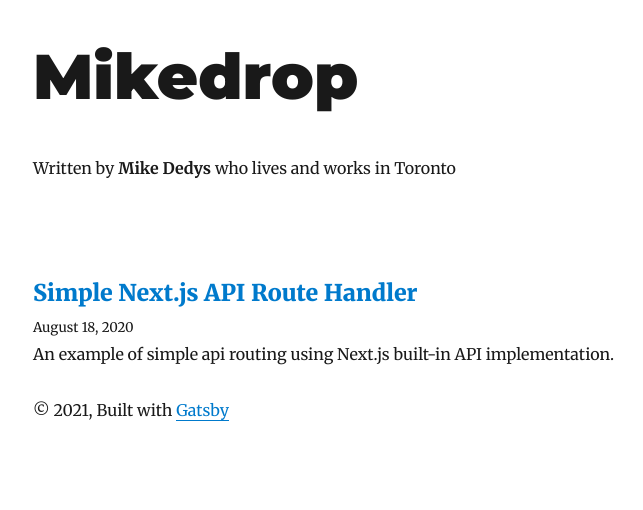
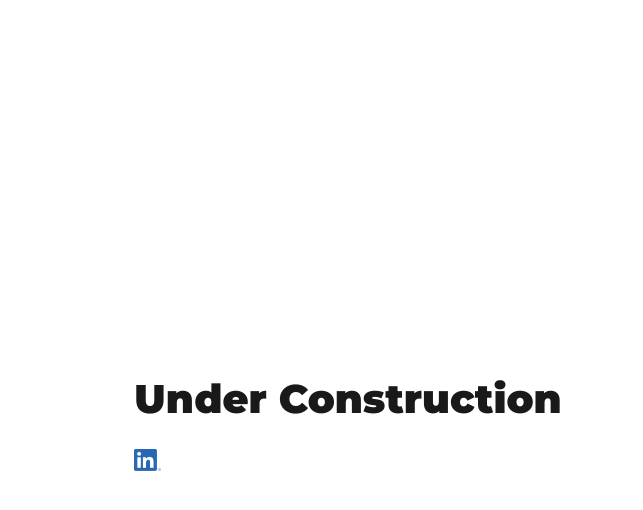
Before and after one commit to mdedys/mikedrop, a Gatsby site: page / in a window 1280 px wide. Shown: the whole page, without its empty margins (292-935 px from the left). Built offline with nearby package versions, Linux system fonts and the light colour scheme; Gatsby itself is replaced by a stand-in of ours; some packages are replaced by stand-ins of ours.

Commit message:
Move site to under construction state - migrate to yarn2

```diff
--- a/package.json
+++ b/package.json
@@ -50,9 +50,10 @@
     "build": "gatsby build",
     "develop": "gatsby develop",
     "format": "prettier --write \"**/*.{js,jsx,ts,tsx,json,md}\"",
-    "start": "npm run develop",
+    "start": "yarn develop",
     "serve": "gatsby serve",
     "clean": "gatsby clean",
     "test": "echo \"Write tests! -> https://gatsby.dev/unit-testing\" && exit 1"
-  }
+  },
+  "packageManager": "yarn@3.0.2"
 }
--- a/src/components/bio.js
+++ b/src/components/bio.js
@@ -24,7 +24,7 @@ const Bio = () => {
     }
   `)
 
-  const { author, social } = data.site.siteMetadata
+  const { author } = data.site.siteMetadata
   return (
     <div
       style={{
--- a/src/pages/index.js
+++ b/src/pages/index.js
@@ -1,46 +1,85 @@
 import React from "react"
-import { Link, graphql } from "gatsby"
+import { graphql } from "gatsby"
 
-import Bio from "../components/bio"
-import Layout from "../components/layout"
-import SEO from "../components/seo"
-import { rhythm } from "../utils/typography"
+// import Bio from "../components/bio"
+// import Layout from "../components/layout"
+// import SEO from "../components/seo"
+// import { rhythm } from "../utils/typography"
 
-const BlogIndex = ({ data, location }) => {
-  const siteTitle = data.site.siteMetadata.title
-  const posts = data.allMarkdownRemark.edges
+import LinkedIn from "../../content/assets/linkedin.png"
+
+const BlogIndex = () => {
+  // const siteTitle = data.site.siteMetadata.title
+  // const posts = data.allMarkdownRemark.edges
+
+  // return (
+  //   <Layout location={location} title={siteTitle}>
+  //     <SEO title="All posts" />
+  //     <Bio />
+  //     {posts.map(({ node }) => {
+  //       const title = node.frontmatter.title || node.fields.slug
+  //       return (
+  //         <article key={node.fields.slug}>
+  //           <header>
+  //             <h3
+  //               style={{
+  //                 marginBottom: rhythm(1 / 4),
+  //               }}
+  //             >
+  //               <Link style={{ boxShadow: `none` }} to={node.fields.slug}>
+  //                 {title}
+  //               </Link>
+  //             </h3>
+  //             <small>{node.frontmatter.date}</small>
+  //           </header>
+  //           <section>
+  //             <p
+  //               dangerouslySetInnerHTML={{
+  //                 __html: node.frontmatter.description || node.excerpt,
+  //               }}
+  //             />
+  //           </section>
+  //         </article>
+  //       )
+  //     })}
+  //   </Layout>
+  // )
 
   return (
-    <Layout location={location} title={siteTitle}>
-      <SEO title="All posts" />
-      <Bio />
-      {posts.map(({ node }) => {
-        const title = node.frontmatter.title || node.fields.slug
-        return (
-          <article key={node.fields.slug}>
-            <header>
-              <h3
-                style={{
-                  marginBottom: rhythm(1 / 4),
-                }}
-              >
-                <Link style={{ boxShadow: `none` }} to={node.fields.slug}>
-                  {title}
-                </Link>
-              </h3>
-              <small>{node.frontmatter.date}</small>
-            </header>
-            <section>
-              <p
-                dangerouslySetInnerHTML={{
-                  __html: node.frontmatter.description || node.excerpt,
-                }}
-              />
-            </section>
-          </article>
-        )
-      })}
-    </Layout>
+    <div
+      style={{
+        height: "100vh",
+        width: "100%",
+        display: "flex",
+        alignItems: "center",
+        justifyContent: "center",
+        flexDirection: "column",
+      }}
+    >
+      <div>
+        <h1 style={{ textAlign: "center" }}>Under Construction</h1>
+        <div
+          style={{
+            display: "flex",
+            alignItems: "flex-start",
+            width: "100%",
+          }}
+        >
+          <a
+            rel="noreferrer"
+            target="_blank"
+            style={{ boxShadow: "none", textDecoration: "none" }}
+            href="https://www.linkedin.com/in/michal-dedys-5270a356/"
+          >
+            <img
+              alt="LinkedIn Michal Dedys"
+              src={LinkedIn}
+              style={{ width: 26.43, height: 22.18, margin: 0 }}
+            />
+          </a>
+        </div>
+      </div>
+    </div>
   )
 }
 
```
Also changed, not shown: .yarnrc.yml (added), content/assets/linkedin.png (added), 2 other files.
